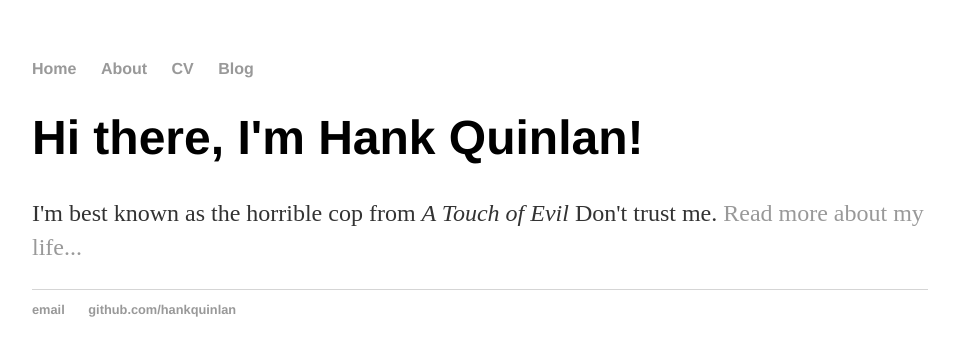
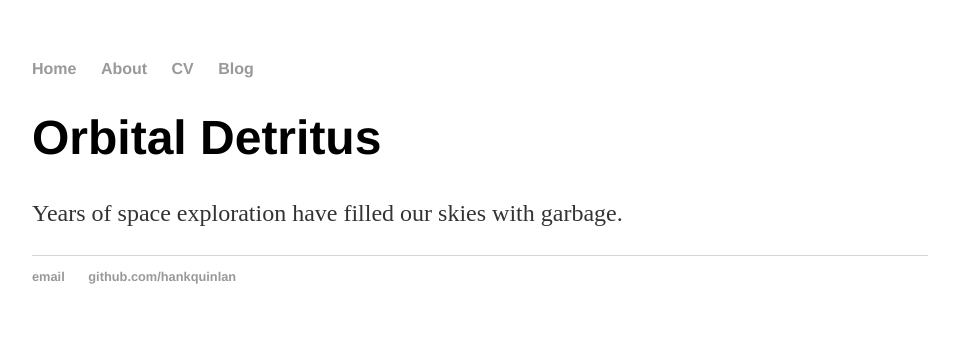
Before and after one commit to orbitaldetritus/orbitaldetritus.github.io, a Jekyll site: the page built from index.html, in a window 1280 px wide. Shown: the top 356 px of the page, without its empty margins (160-1119 px from the left). Built offline with Jekyll 4.4.1, drawn with Linux system fonts in a browser that asks for light colours.

Commit message:
updated main page
remove tutorial language from main page

```diff
--- a/index.html
+++ b/index.html
@@ -1,8 +1,8 @@
 ---
 layout: default
-title: Hank Quinlan, Horrible Cop
+title: Orbital Detritus
 ---
 <div class="blurb">
-	<h1>Hi there, I'm Hank Quinlan!</h1>
-	<p>I'm best known as the horrible cop from <em>A Touch of Evil</em> Don't trust me. <a href="/about">Read more about my life...</a></p>
+	<h1>Orbital Detritus</h1>
+	<p>Years of space exploration have filled our skies with garbage.</p>
 </div><!-- /.blurb -->
```
